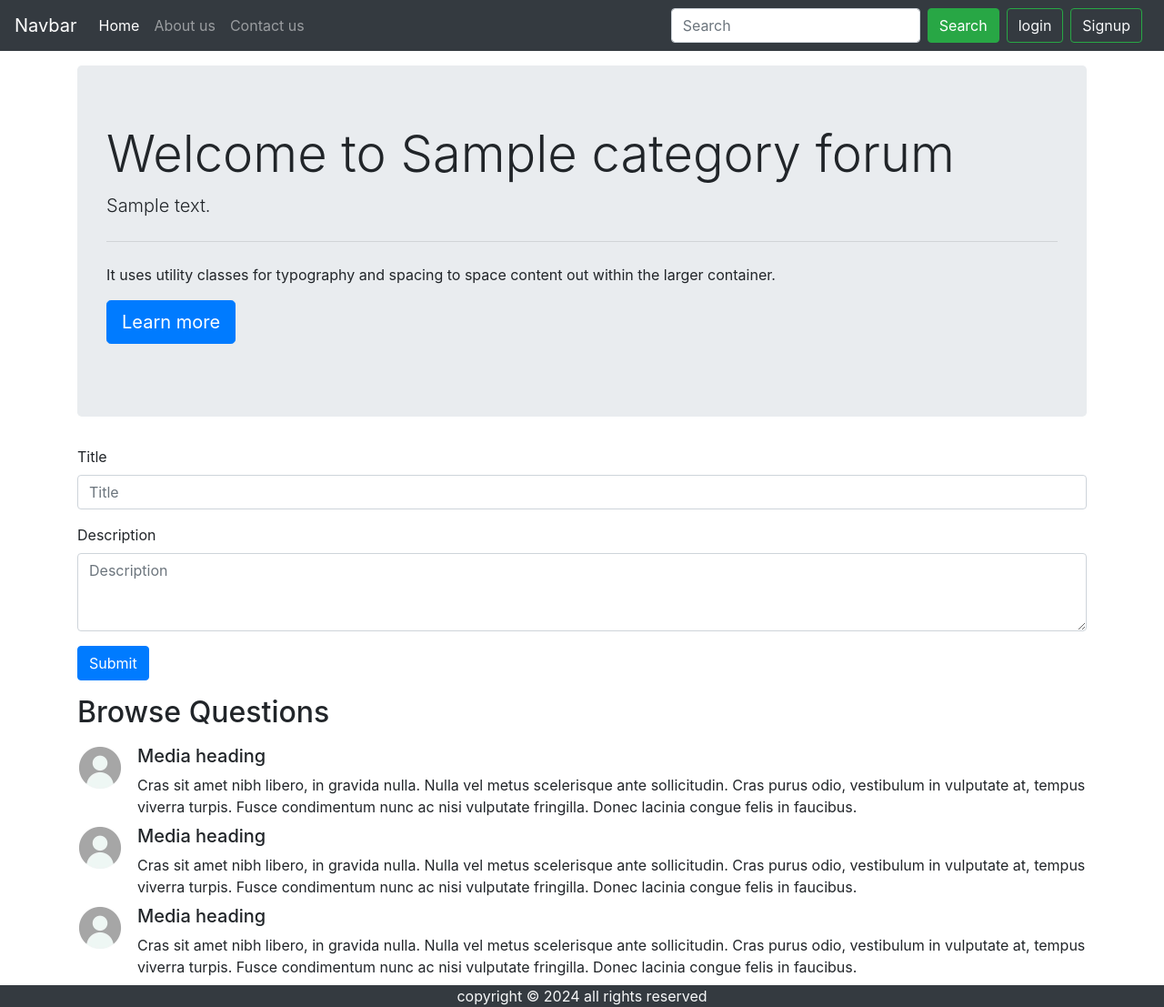
After one commit to SufyanTalib01/idiscuss, a PHP site: page /threadslist.php?categoryid=1 in a window 1280 px wide. The commit adds this page. Shown: the whole page at 91% size. Run offline with PHP 8.4, Linux system fonts and the light colour scheme; tables that the repository leaves empty or names only in its code hold one stand-in row (values such as "Sample post"); some libraries are stand-ins or nearby versions.

Commit message:
new changes

```diff
--- a/components/_footer.php
+++ b/components/_footer.php
@@ -1 +1 @@
-<div class="contaiener-fliud bg-dark text-light text-center">copyright © 2024 all rights reserved</div>
+<div class="contaiener-fliud bg-dark text-light text-center ">copyright © 2024 all rights reserved</div>
--- /dev/null
+++ b/threadslist.php
@@ -0,0 +1,124 @@
+<?php require 'components/_dbconnects.php';  ?>
+
+
+<!doctype html>
+<html lang="en">
+
+<head>
+    <!-- Required meta tags -->
+    <meta charset="utf-8">
+    <meta name="viewport" content="width=device-width, initial-scale=1, shrink-to-fit=no">
+
+    <!-- Bootstrap CSS -->
+    <link rel="stylesheet" href="https://cdn.jsdelivr.net/npm/bootstrap@4.0.0/dist/css/bootstrap.min.css"
+        integrity="sha384-Gn5384xqQ1aoWXA+058RXPxPg6fy4IWvTNh0E263XmFcJlSAwiGgFAW/dAiS6JXm" crossorigin="anonymous">
+
+    <title>Threads</title>
+</head>
+
+<body>
+    <?php require 'components/_nav.php'; ?>
+
+    <div class="container my-3">
+
+        <?php
+            $cat_id = $_GET['categoryid'];
+            $sql = "SELECT * FROM `categories` WHERE `category_id` = $cat_id;";
+            $result = mysqli_query($connection , $sql);
+
+            $row = mysqli_fetch_assoc($result);
+
+            echo '<div class="jumbotron">
+            <h1 class="display-4">Welcome to '. $row['category_name'] .' forum</h1>
+            <p class="lead">' . $row['category_description'] .'</p>
+            <hr class="my-4">
+            <p>It uses utility classes for typography and spacing to space content out within the larger container.</p>
+            <p class="lead">
+                <a class="btn    btn-primary btn-lg" href="#" role="button">Learn more</a>
+            </p>
+        </div>';
+        ?>
+
+
+
+    </div>
+
+    <!-- FORM  -->
+
+    <?php
+        if($_SERVER["REQUEST_METHOD"] == 'POST'){
+            $questionTitle = $_POST['questiontitle'];
+            $questionDesc = $_POST['questiondesc'];
+
+            $sql = "INSERT INTO `threads_questions` (`threads_questions_title`, `threads_questions_description`, `threads_questions_date_time`) VALUES ('$questionTitle', '$questionDesc',)";
+
+            $result = mysqli_query($connection , $sql);
+
+        }
+
+    ?>
+    <div class="container">
+        <form method="post">
+            <div class="form-group">
+                <label for="questiontitle">Title</label>
+                <input type="text" class="form-control" id="questiontitle" name="questiontitle" aria-describedby="emailHelp"
+                    placeholder="Title">
+
+            </div>
+            <div class="form-group">
+                <label for="questiondesc">Description</label>
+                <textarea rows="3" type="text" class="form-control" name="questiondesc" id="questiondesc" placeholder="Description"></textarea>
+            </div>
+
+            <button type="submit" class="btn btn-primary">Submit</button>
+        </form>
+    </div>
+
+    <!-- QUESTIONS  -->
+    <div class="container">
+        <h2 class="my-3">Browse Questions</h2>
+        <div class="media my-2">
+            <img class="mr-3" src="/images/user.jpg" width="50" alt="Generic placeholder image">
+            <div class="media-body">
+                <h5 class="mt-0">Media heading</h5>
+                Cras sit amet nibh libero, in gravida nulla. Nulla vel metus scelerisque ante sollicitudin. Cras purus
+                odio, vestibulum in vulputate at, tempus viverra turpis. Fusce condimentum nunc ac nisi vulputate
+                fringilla. Donec lacinia congue felis in faucibus.
+            </div>
+        </div>
+        <div class="media my-2">
+            <img class="mr-3" src="/images/user.jpg" width="50" alt="Generic placeholder image">
+            <div class="media-body">
+                <h5 class="mt-0">Media heading</h5>
+                Cras sit amet nibh libero, in gravida nulla. Nulla vel metus scelerisque ante sollicitudin. Cras purus
+                odio, vestibulum in vulputate at, tempus viverra turpis. Fusce condimentum nunc ac nisi vulputate
+                fringilla. Donec lacinia congue felis in faucibus.
+            </div>
+        </div>
+        <div class="media my-2">
+            <img class="mr-3" src="/images/user.jpg" width="50" alt="Generic placeholder image">
+            <div class="media-body">
+                <h5 class="mt-0">Media heading</h5>
+                Cras sit amet nibh libero, in gravida nulla. Nulla vel metus scelerisque ante sollicitudin. Cras purus
+                odio, vestibulum in vulputate at, tempus viverra turpis. Fusce condimentum nunc ac nisi vulputate
+                fringilla. Donec lacinia congue felis in faucibus.
+            </div>
+        </div>
+    </div>
+
+    <?php require 'components/_footer.php'; ?>
+
+    <!-- Optional JavaScript -->
+    <!-- jQuery first, then Popper.js, then Bootstrap JS -->
+    <script src="https://code.jquery.com/jquery-3.2.1.slim.min.js"
+        integrity="sha384-KJ3o2DKtIkvYIK3UENzmM7KCkRr/rE9/Qpg6aAZGJwFDMVNA/GpGFF93hXpG5KkN" crossorigin="anonymous">
+    </script>
+    <script src="https://cdn.jsdelivr.net/npm/popper.js@1.12.9/dist/umd/popper.min.js"
+        integrity="sha384-ApNbgh9B+Y1QKtv3Rn7W3mgPxhU9K/ScQsAP7hUibX39j7fakFPskvXusvfa0b4Q" crossorigin="anonymous">
+    </script>
+    <script src="https://cdn.jsdelivr.net/npm/bootstrap@4.0.0/dist/js/bootstrap.min.js"
+        integrity="sha384-JZR6Spejh4U02d8jOt6vLEHfe/JQGiRRSQQxSfFWpi1MquVdAyjUar5+76PVCmYl" crossorigin="anonymous">
+    </script>
+</body>
+
+</html>
```
Also changed, not shown: index.php (+6 -5 lines), threads.php (deleted, +0 -47 lines), images/user.jpg (added).
